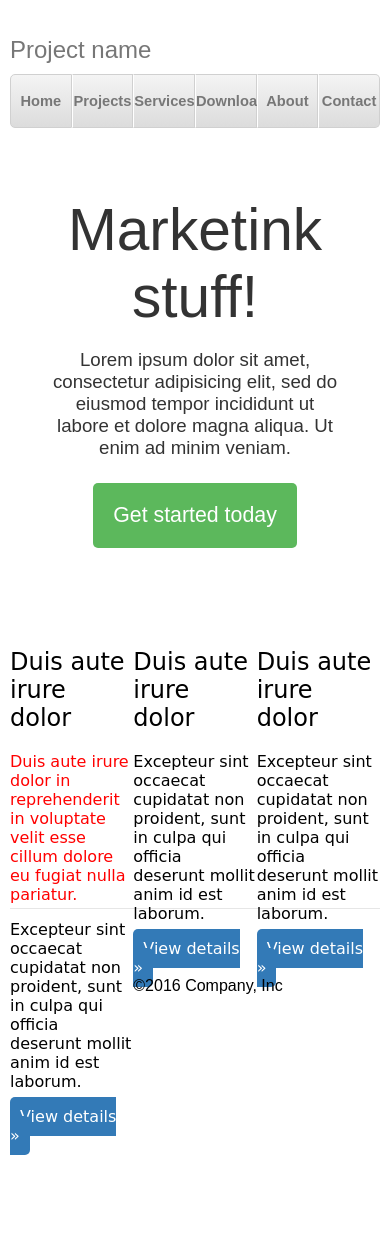
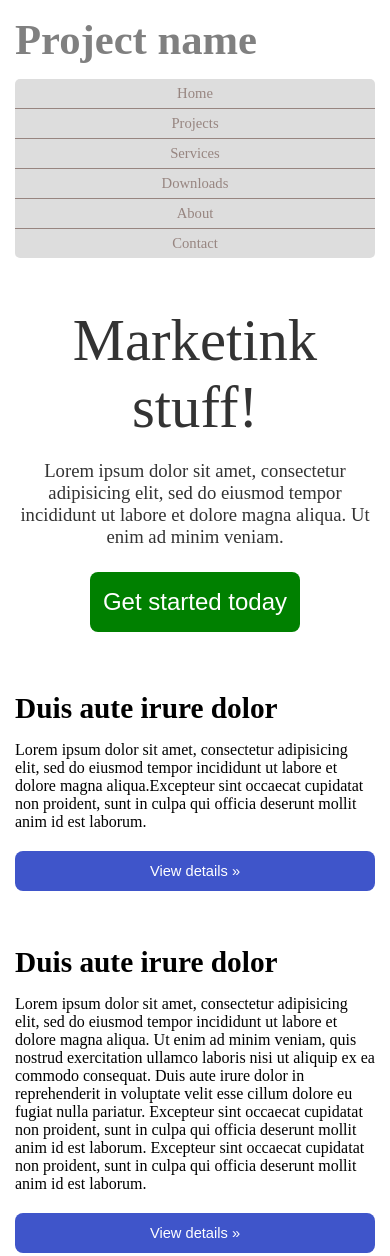
Before and after one commit to ViktorBobrovsky/homework6, a plain HTML site: page index.html in a window 390 px wide. Shown: the top 1256 px of the page. Before the commit the page ends 1155 px from the top, so only its background shows below. Drawn offline with Linux system fonts and the light colour scheme.

Commit message:
mobile styles added

```diff
--- a/index.html
+++ b/index.html
@@ -26,21 +26,27 @@
 		<div class="content">
 			<div class="column">
 				<h2>Duis aute irure dolor</h2>
-				<p>Duis aute irure dolor in reprehenderit in voluptate velit esse
-				cillum dolore eu fugiat nulla pariatur.</p>
-				<p>Excepteur sint occaecat cupidatat non
+				<p>Lorem ipsum dolor sit amet, consectetur adipisicing elit, sed do eiusmod
+				tempor incididunt ut labore et dolore magna aliqua.Excepteur sint occaecat cupidatat non
+				proident, sunt in culpa qui officia deserunt mollit anim id est laborum.</p>
+				<a href="#" class="view_details">View details &#187;</a>
+			</div>
+			<div class="column">
+				<h2>Duis aute irure dolor</h2>
+				<p>Lorem ipsum dolor sit amet, consectetur adipisicing elit, sed do eiusmod
+				tempor incididunt ut labore et dolore magna aliqua. Ut enim ad minim veniam,
+				quis nostrud exercitation ullamco laboris nisi ut aliquip ex ea commodo
+				consequat. Duis aute irure dolor in reprehenderit in voluptate velit esse
+				cillum dolore eu fugiat nulla pariatur. Excepteur sint occaecat cupidatat non
+				proident, sunt in culpa qui officia deserunt mollit anim id est laborum. Excepteur sint occaecat cupidatat non
 				proident, sunt in culpa qui officia deserunt mollit anim id est laborum.</p>
 				<a href="#" class="view_details">View details &#187;</a>
 			</div>
 			<div class="column">
 				<h2>Duis aute irure dolor</h2>
 				<p>Excepteur sint occaecat cupidatat non
-				proident, sunt in culpa qui officia deserunt mollit anim id est laborum.</p>
-				<a href="#" class="view_details">View details &#187;</a>
-			</div>
-			<div class="column">
-				<h2>Duis aute irure dolor</h2>
-				<p>Excepteur sint occaecat cupidatat non
+				proident, sunt in culpa qui officia deserunt mollit anim id est laborum. Excepteur sint occaecat cupidatat non
+				proident, sunt in culpa qui officia deserunt mollit anim id est laborum. Excepteur sint occaecat cupidatat non
 				proident, sunt in culpa qui officia deserunt mollit anim id est laborum.</p>
 				<a href="#" class="view_details">View details &#187;</a>
 			</div>
--- a/style.css
+++ b/style.css
@@ -88,20 +88,16 @@ body{
 .content{
 	margin-top:80px;
 	display:block;
-	height:280px;
+	height:500px;
 	border-bottom: 1px rgb(230,230,230) solid;
 }
 .column{
 	display:inline-block;
 	float:left;
 	width:33.3333%;
-	font-family: 'Gloria Hallelujah', cursive;
 }
 .column h2 {
 	font-weight: normal;
-}
-.column:first-child h2+p {
-	color:red;
 }
 .view_details {
 	background-color: rgb(51,122,183);
@@ -114,3 +110,140 @@ body{
 	display: block;
 	padding: 40px 0px;
 }
+
+/*-------------*/
+/*mobile styles*/
+/*-------------*/
+
+@media (max-width: 640px){
+body{
+	margin: 0;
+	padding: 0;
+	font-family: Times New Roman, serif;
+}
+.wrapper {
+	margin: 0 15px;
+}
+.header {
+	display:block;
+	margin: 0;
+	padding: 0;
+	height: 259px;
+}
+.project_name {
+	font-weight: bold;
+	font-size: 32pt;
+	color: #808080;
+	text-align: left;
+	padding-top: 15px;
+	padding-bottom: 15px;
+}
+.menu{
+	display: block;
+	height: 180px;
+}
+.btn_menu_start,
+.btn_menu, .btn_menu_end{
+	text-decoration: none;
+	box-sizing: content-box;
+	display:block;
+	font-weight: normal;
+	width:100%;
+	font-size: 11pt;
+	color: #978580;
+	padding-top: 6px;
+	padding-bottom: 6px;
+	text-align: center;
+	float: none;
+	background-image: none;
+	background-color: #ddd;
+	border: none;
+}
+.btn_menu_start{
+	border-bottom-left-radius:0;
+	border-top-left-radius: 5px;
+	border-top-right-radius: 5px;
+	border-bottom:none;
+}
+.btn_menu_end{
+	border-top-right-radius: 0;
+	border-bottom-left-radius: 5px;
+	border-bottom-right-radius: 5px;
+	border-top: 1px #978580 solid;
+}
+.btn_menu {
+	border-top: 1px #978580 solid;
+}
+.marketing {
+	display: block;
+	text-align: center;
+	padding: 48px 0px 5px 0px;
+
+}
+.marketing h1 {
+	color: rgb(51,51,51);
+	font-size: 44pt;
+	margin:0;
+	font-weight:normal;
+}
+.marketing p {
+	color: rgb(51,51,51);
+	font-size: 14pt;
+}
+.get_start {
+	font-family: Arial, sans-serif;
+	display: inline-block;
+	background-color: #008000;
+	color: white;
+	padding: 16px 13px;
+	border-radius: 8px;
+	font-size: 18pt;
+	margin-top: 6px;
+	text-decoration: none;
+}
+.get_start:hover {
+	background-color: #245824;
+}
+.content{
+	margin-top: 0;
+	display:block;
+	height:auto;
+	border-bottom: 1px rgb(230,230,230) solid;
+}
+.column{
+	display:block;
+	float:none;
+	width:100%;
+	height:auto;
+	padding-top: 55px;
+}
+.column h2 {
+	font-size: 22pt;
+	font-weight: bold;
+	margin: 0;
+}
+.view_details {
+	font-family: Arial, sans-serif;
+	display:block;
+	background-color: #3f55ca;
+	margin-top: 20px;
+	color: white;
+	text-decoration: none;
+	padding: 12px;
+	font-size:11pt;
+	text-align: center;
+	border-radius: 8px;
+}
+.view_details:hover {
+	background-color: #22369a;
+}
+.footer {
+	display: block;
+	padding-top: 50px;
+	padding-bottom: 0px;
+}
+
+
+
+
+}
```
